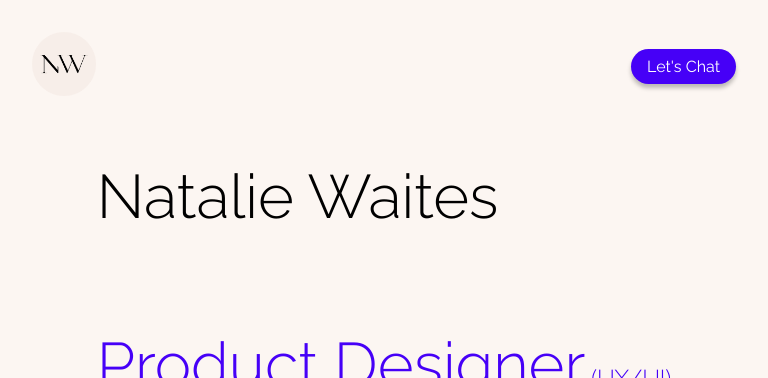
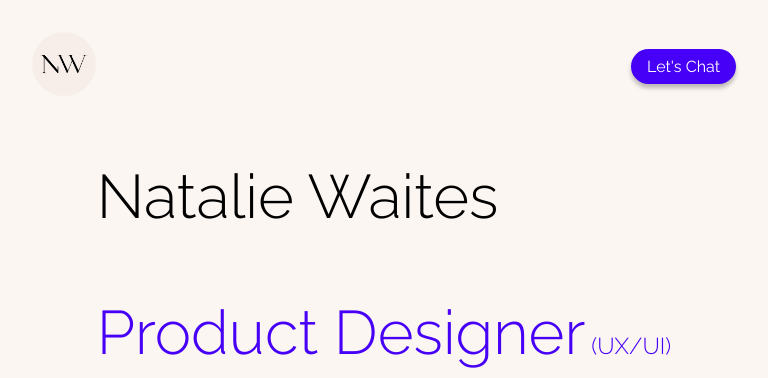
Before and after one commit to nataliejade9/personal-website, a Next.js app: page / in a window 768 px wide. Shown: the top 378 px of the page. Built offline with nearby package versions, Linux system fonts and the light colour scheme.

Commit message:
Media queries for mobile view

```diff
--- a/src/app/page.module.css
+++ b/src/app/page.module.css
@@ -148,6 +148,14 @@
 }
 
 @media (max-width: 768px)  {
+  .hero {
+    padding: 0 1.5rem;
+  }
+
+  .natalie {
+    padding-bottom: 4rem;
+  }
+
   .projects li {
     width: 28rem;
   }
@@ -165,8 +173,12 @@
   }
 
   .projects {
-    padding: 1.5rem 1.5rem;
+    padding: 3rem 1.5rem;
     max-width: none;
+  }
+
+  .projects li {
+    width: 21rem;
   }
 
   .projects li:hover {
--- a/src/components/Footer/index.js
+++ b/src/components/Footer/index.js
@@ -7,7 +7,7 @@ export default function Footer() {
       <div className={styles.footerBanner}>
           <h3>You’ve reached the footer.</h3>
         <div className={styles.randomiser}>
-          <p>Did you scroll past my work? Click the randomiser button to check out a random project   <span className={styles.arrowDown} role="img" aria-label="arrow-right">➡️</span></p>
+          <p>Did you scroll past my work? Click the randomiser button to check out a random project   <span className={styles.arrowRight} role="img" aria-label="arrow-right">➡️</span><span className={styles.arrowDown} role="img" aria-label="arrow-down">⬇️</span></p>
           <div><Randomiser links={[
             "/housebrain",
             "/umuntu",
--- a/src/components/Footer/index.module.css
+++ b/src/components/Footer/index.module.css
@@ -26,6 +26,12 @@
   padding: 3rem 0 1rem;
 }
 
+@media (min-width: 768px)  {
+  .arrowDown {
+    display: none;
+  }
+}
+
 @media (max-width: 768px)  {
   .footerBanner {
     padding: 3rem 1.5rem 0 1.5rem;
@@ -37,7 +43,7 @@
     gap: 1.5rem;
   }
 
-  .arrowDown {
+  .arrowRight {
     display: none;
   }
 
```
Also changed, not shown: 1 other file (tests, documents, lock files or other folders).
